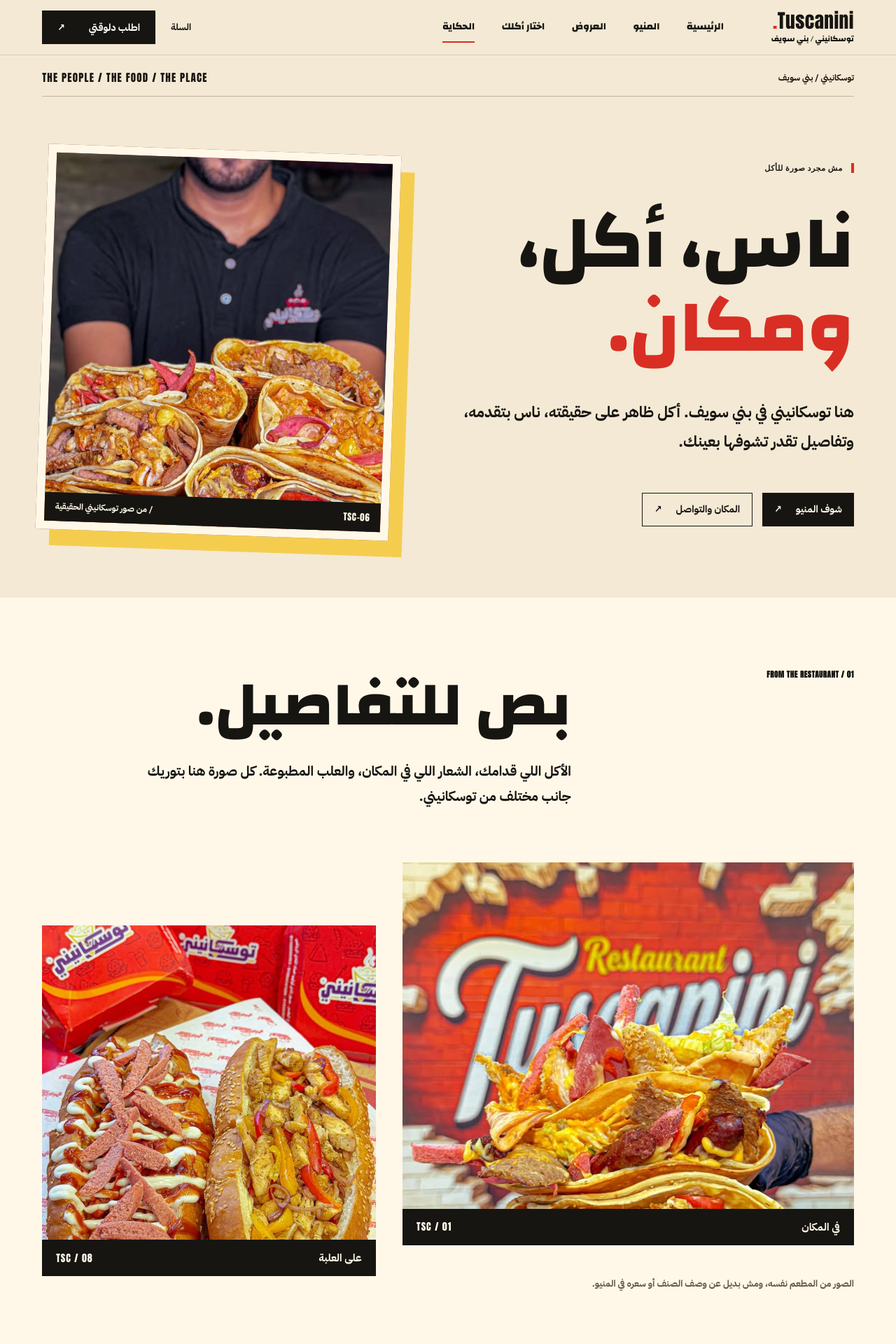
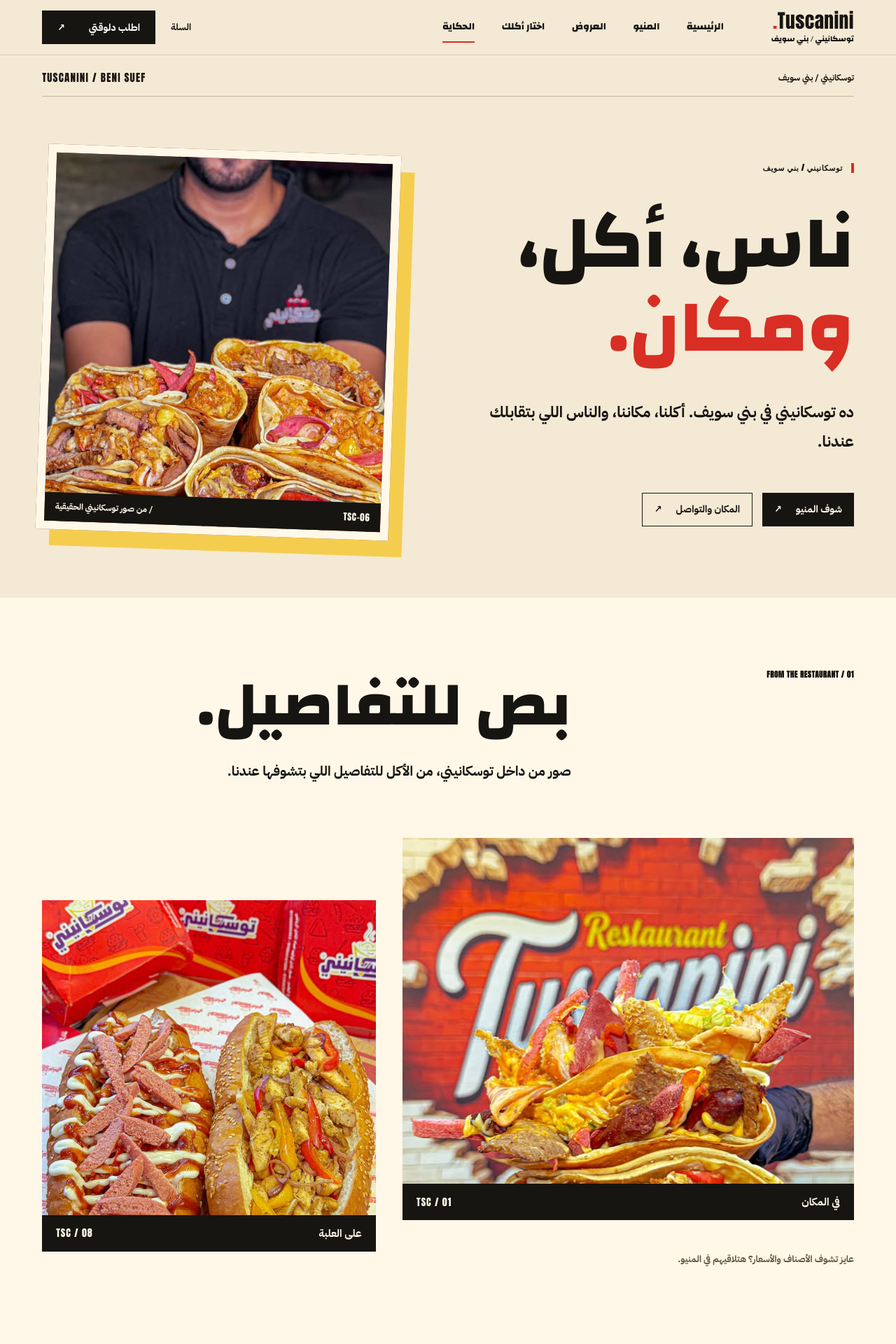
Before and after one commit to omarkhair70-droid/tuscanini-ordering-system, a Next.js app: page /about in a window 1280 px wide. Shown: the top 1920 px of the page at 70% size. Built offline with nearby package versions, Linux system fonts and the light colour scheme.

Commit message:
refine(ux-copy): replace internal product explanations with concise guest-facing Arabic

```diff
--- a/app/about/page.tsx
+++ b/app/about/page.tsx
@@ -26,13 +26,13 @@ export default function AboutPage() {
         <section className="t-about-hero t-shell" aria-labelledby="t-about-title">
           <div className="t-about-hero__meta">
             <span>توسكانيني / بني سويف</span>
-            <span lang="en">THE PEOPLE / THE FOOD / THE PLACE</span>
+            <span lang="en">TUSCANINI / BENI SUEF</span>
           </div>
           <div className="t-about-hero__grid">
             <div className="t-about-hero__copy">
-              <span className="t-index">مش مجرد صورة للأكل</span>
+              <span className="t-index">توسكانيني / بني سويف</span>
               <h1 id="t-about-title">ناس، أكل،<br/><em>ومكان.</em></h1>
-              <p>هنا توسكانيني في بني سويف. أكل ظاهر على حقيقته، ناس بتقدمه، وتفاصيل تقدر تشوفها بعينك.</p>
+              <p>ده توسكانيني في بني سويف. أكلنا، مكاننا، والناس اللي بتقابلك عندنا.</p>
               <div className="t-about-hero__links">
                 <Link href="/menu">شوف المنيو <span aria-hidden="true">↗</span></Link>
                 <Link href="/contact">المكان والتواصل <span aria-hidden="true">↗</span></Link>
@@ -50,7 +50,7 @@ export default function AboutPage() {
             <span className="t-index">01 / FROM THE RESTAURANT</span>
             <div>
               <h2 id="t-about-observed-title">بص للتفاصيل.</h2>
-              <p>الأكل اللي قدامك، الشعار اللي في المكان، والعلب المطبوعة. كل صورة هنا بتوريك جانب مختلف من توسكانيني.</p>
+              <p>صور من داخل توسكانيني، من الأكل للتفاصيل اللي بتشوفها عندنا.</p>
             </div>
           </div>
           <div className="t-about-observed__photos t-shell">
@@ -63,7 +63,7 @@ export default function AboutPage() {
               <figcaption><strong>على العلبة</strong><span lang="en">TSC / 08</span></figcaption>
             </figure>
           </div>
-          <p className="t-about-observed__note t-shell">الصور من المطعم نفسه، ومش بديل عن وصف الصنف أو سعره في المنيو.</p>
+          <p className="t-about-observed__note t-shell">عايز تشوف الأصناف والأسعار؟ هتلاقيهم في المنيو.</p>
         </section>
 
         <section className="t-about-visit" aria-labelledby="t-about-visit-title">
```
